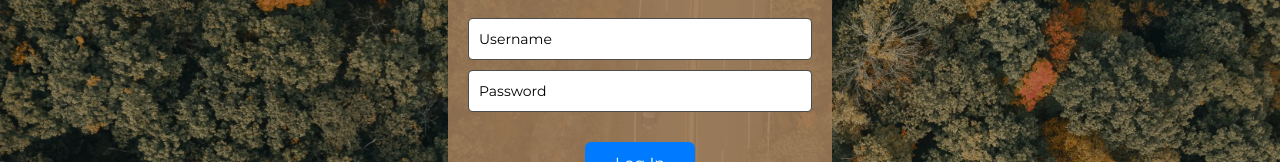
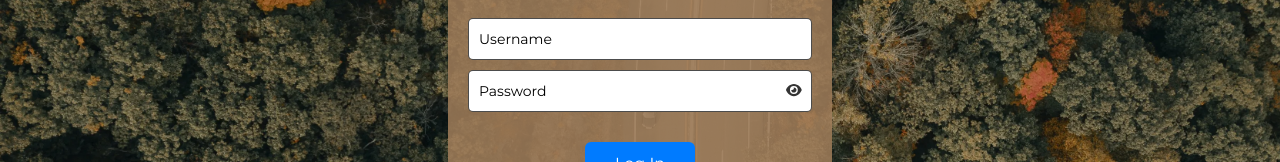
Before and after one commit to YahampathChandika/GreenLight, a React (Create React App) app: page / in a window 1280 px wide. Shown: the part 334-496 px from the top of the page. Built offline with nearby package versions, Linux system fonts and the light colour scheme; a web font is replaced by a local one.

Commit message:
login password toggle

```diff
--- a/src/assets/scss/Login.css
+++ b/src/assets/scss/Login.css
@@ -3,7 +3,6 @@
   justify-content: center;
   align-items: center;
   height: 100vh;
-  /* background-color: #808080; */
   background-image: url(../images/gg.jpg);
   background-repeat: no-repeat;
   background-size: cover;
@@ -12,11 +11,9 @@
 
 .login-container {
   width: 30%;
-  height: 30% auto;
-  background-color: rgb(160, 125, 90, 0.85);
+  background-color: rgba(160, 125, 90, 0.85);
   padding: 20px;
   font-family: "Montserrat", sans-serif;
-  /* font-family: 'Raleway', sans-serif;  border-radius: 5px; */
   box-shadow: 0 0 10px rgba(0, 0, 0, 0.1);
   text-align: center;
   border-radius: 5px;
@@ -30,13 +27,14 @@
 }
 
 .input-container {
+  position: relative;
   margin-bottom: 10px;
 }
 
 .input-container input {
   width: 100%;
   padding: 10px;
-  border: 1px solid rgb(0, 0, 0, 0.7);
+  border: 1px solid rgba(0, 0, 0, 0.7);
   border-radius: 5px;
   outline: none;
   color: #414141;
@@ -46,6 +44,16 @@
 .input-container input::placeholder {
   color: black;
   font-weight: 500;
+}
+
+.password-toggle-button {
+  position: absolute;
+  top: 50%;
+  right: 10px;
+  transform: translateY(-50%);
+  background: none;
+  border: none;
+  cursor: pointer;
 }
 
 .login-button {
--- a/src/pages/Login.jsx
+++ b/src/pages/Login.jsx
@@ -2,13 +2,19 @@ import React, { useState } from "react";
 import "../assets/scss/Login.css"; // Import your CSS file for styling
 import { useNavigate  } from "react-router-dom";
 import Swal from 'sweetalert2'
+import { FontAwesomeIcon } from "@fortawesome/react-fontawesome";
+import { faEye, faEyeSlash } from "@fortawesome/free-solid-svg-icons";
 
 const Login = () => {
   // Set default username and password
   const [username, setUsername] = useState("");
   const [password, setPassword] = useState("");
   const navigate = useNavigate();
+  const [showPassword, setShowPassword] = useState(false);
 
+  const togglePasswordVisibility = () => {
+    setShowPassword(!showPassword);
+  };
 
   const handleLogin = () => {
     // Add your login logic here
@@ -55,11 +61,19 @@ const Login = () => {
         </div>
         <div className="input-container">
           <input
-            type="password"
+            type={showPassword ? "text" : "password"}
             placeholder="Password"
             value={password}
             onChange={(e) => setPassword(e.target.value)}
           />
+          <button
+            className="password-toggle-button"
+            onClick={togglePasswordVisibility}
+          >
+            <FontAwesomeIcon
+              icon={showPassword ? faEyeSlash : faEye}
+            />
+          </button>
         </div>
         <button className="btn btn-primary login-button" onClick={handleLogin}>
           Log In
```
